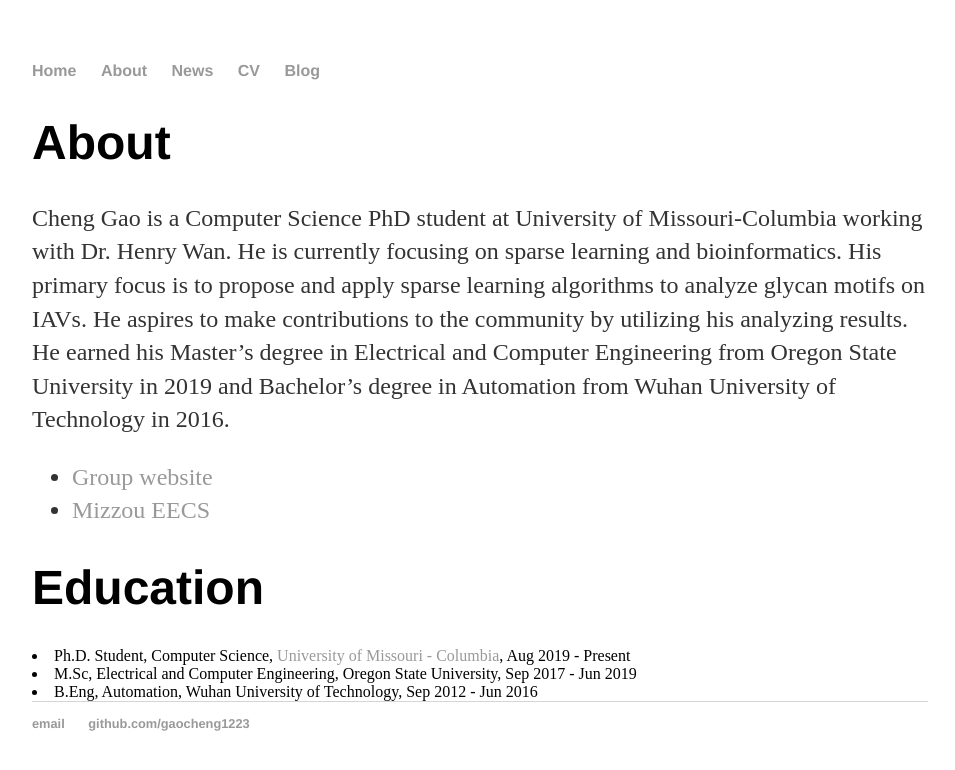
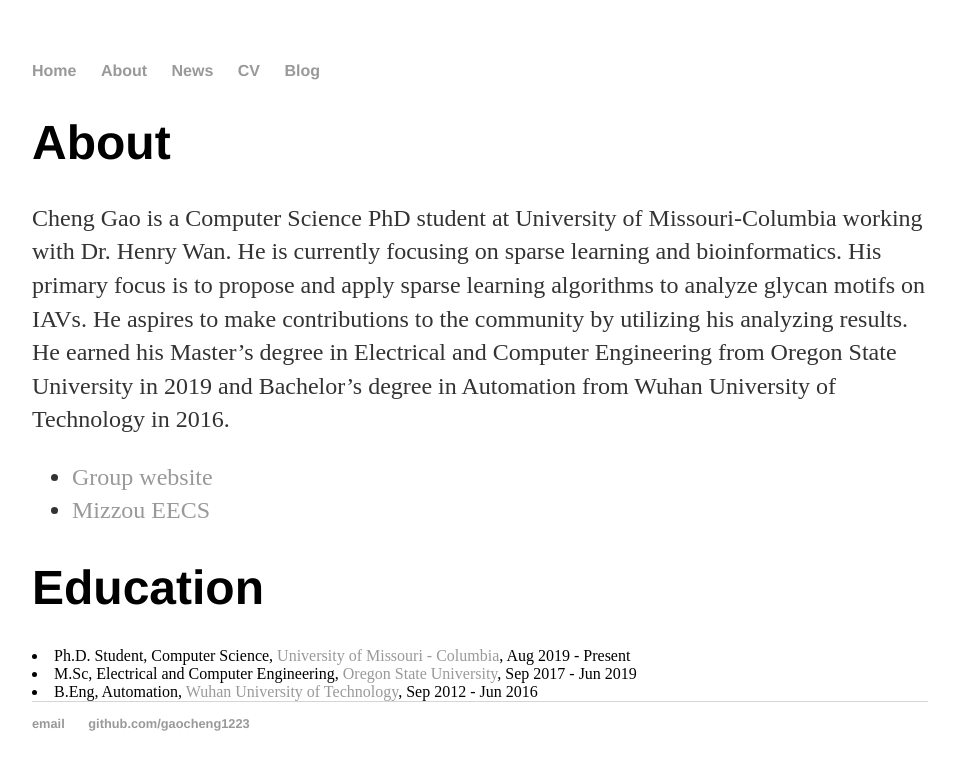
Before and after one commit to gaocheng1994/gaocheng1223.github.io, a Jekyll site: the page built from about/index.html, in a window 1280 px wide. Shown: the top 770 px of the page, without its empty margins (160-1115 px from the left). Built offline with Jekyll 4.4.1, drawn with Linux system fonts in a browser that asks for light colours; part of the change alters nothing that is shown.

```diff
--- a/about/index.html
+++ b/about/index.html
@@ -17,7 +17,7 @@ He earned his Master’s degree in Electrical and Computer Engineering from Oreg
 
 		<div class="education">
 			<h1>Education</h1>
-			<li> Ph.D. Student, Computer Science, <a href="https://engineering.missouri.edu">University of Missouri - Columbia</a>, Aug 2019 - Present </li>
-			<li> M.Sc, Electrical and Computer Engineering, Oregon State University, Sep 2017 - Jun 2019 </li>
-			<li> B.Eng, Automation, Wuhan University of Technology, Sep 2012 - Jun 2016 </li>
+			<li> Ph.D. Student, Computer Science, <a href="https://missouri.edu">University of Missouri - Columbia</a>, Aug 2019 - Present </li>
+			<li> M.Sc, Electrical and Computer Engineering, <a href="https://oregon state.edu">Oregon State University</a>, Sep 2017 - Jun 2019 </li>
+			<li> B.Eng, Automation, <a href="https://whut.edu.cn">Wuhan University of Technology</a>, Sep 2012 - Jun 2016 </li>
 		</div>
```
